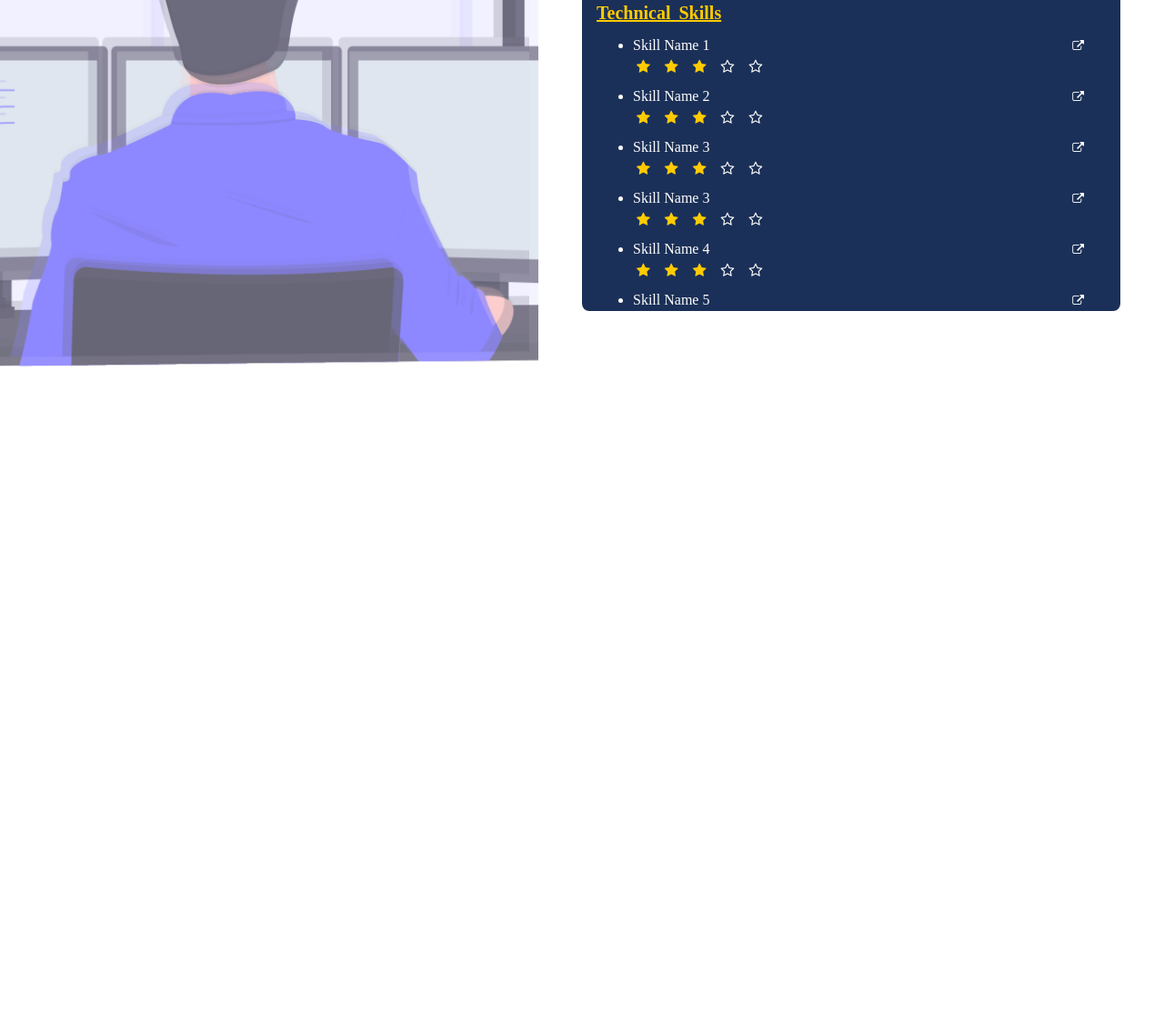
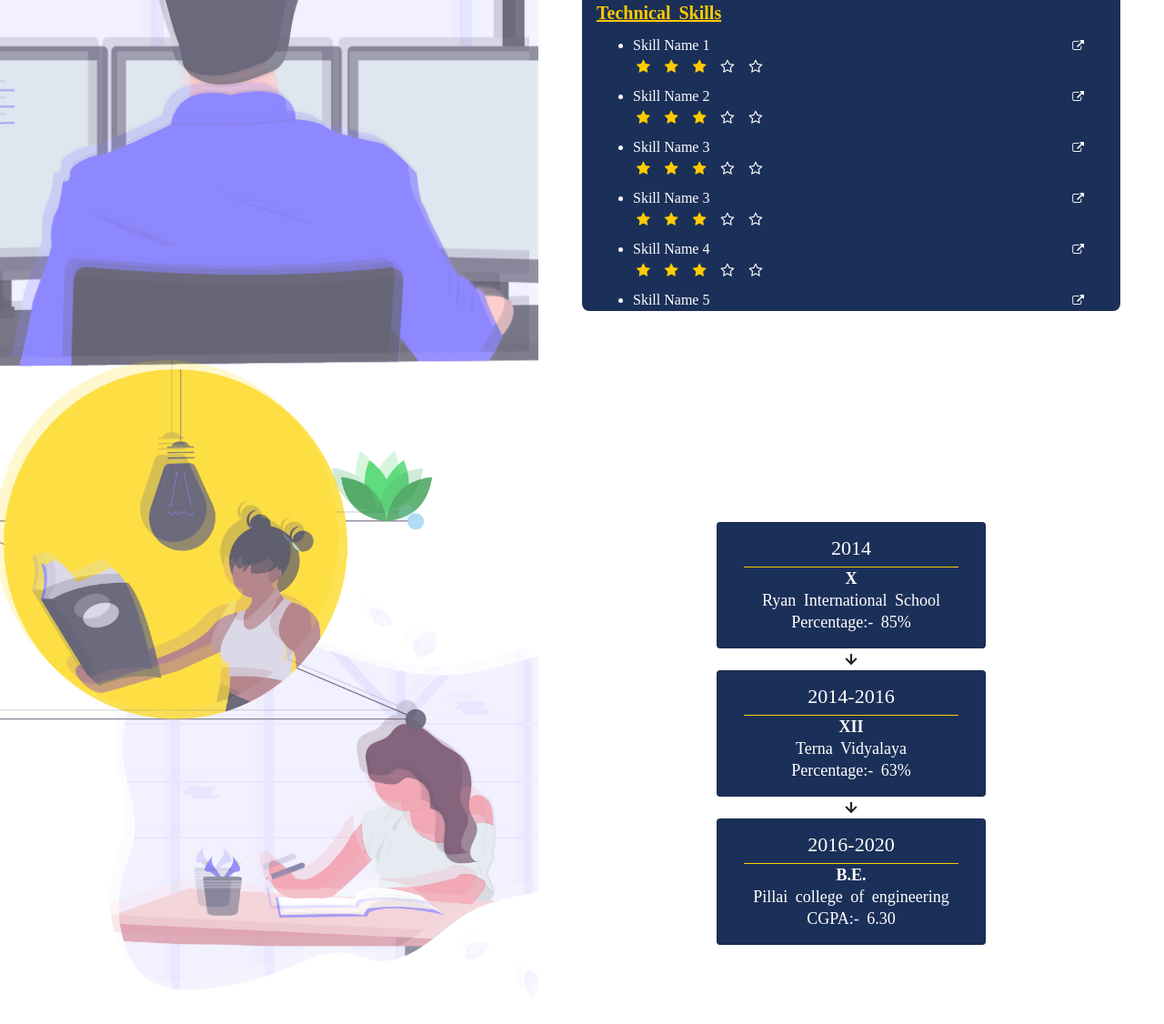
Before and after one commit to ron9817/ASK-portal-e-portfolio-design, a website: page index.html in a window 1280 px wide. Shown: the part 3594-4720 px from the top of the page at 91% size. Before the commit the page ends 4000 px from the top, so only its background shows below. Drawn offline with nearby package versions, Linux system fonts and the light colour scheme.

Commit message:
added academics tab

```diff
--- a/index.css
+++ b/index.css
@@ -321,3 +321,48 @@ body{
     word-spacing: 0.25rem;
     line-height: 1.5rem;
 }
+.fa.fa-arrow-down{
+    -webkit-text-stroke: 1.1px #ffffff;
+}
+#academics .background-image{
+    background-image: url(./static/academics.png);
+}
+#academics .background-image-2{
+    background-image: url(./static/academics.png);
+}
+.tab_content #academics .content .card .year{
+    font-size: 22px;
+    word-spacing: 0.25rem;
+    line-height: 1.5rem;
+    border-bottom: 1px solid #ffcb00;
+    width: 90%;
+    margin: auto;
+    padding-bottom: 0.5rem;
+    color: #ffffff;
+}
+.tab_content #academics .content .card .class{
+    font-size: 18px;
+    word-spacing: 0.25rem;
+    line-height: 1.5rem;
+    color: #ffffff;
+    font-weight: 700;
+}
+.tab_content #academics .content .card .school{
+    font-size: 18px;
+    word-spacing: 0.25rem;
+    line-height: 1.5rem;
+    color: #ffffff;
+}
+.tab_content #academics .content .card .marks{
+    font-size: 18px;
+    word-spacing: 0.25rem;
+    line-height: 1.5rem;
+    color: #ffffff;
+}
+.tab_content #academics .content .card{
+    text-align: justify;
+    font-family: 'Cormorant', serif;
+    word-spacing: 0.25rem;
+    line-height: 2.0rem;
+    background-color: #1b3058;
+}
--- a/index.html
+++ b/index.html
@@ -919,7 +919,85 @@
                 </div>
             </div>
         </div>
+        <div class="row m-0 p-0 h-100 bg" id="academics">
+            <div class="col p-0 w-50">
+                <div class="w-100 background-image"></div>
+                <div class="w-100 background-image-2"></div>
+            </div>
+            <div class="col w-50 p-5 content">
+                <div class="d-flex flex-wrap align-content-center h-100">
+                    <div class="w-100">
+                        <div class="m-auto w-50">
+                            <div class="text-center card p-3 text-white">
+                                <div class="year">
+                                    2014
+                                </div>
+                                <div class="class">
+                                    X
+                                </div>
+                                <div class="school">
+                                    Ryan International School
+                                </div>
+                                <div class="marks">
+                                    <span class="title_m">
+                                        Percentage:-
+                                    </span>
+                                    <span class="value">
+                                        85%
+                                    </span>
+                                </div>
+                            </div>
+                            <div class="text-center">
+                                <i class="fa fa-arrow-down" aria-hidden="true"></i>
+                            </div>
+                            <div class="text-center card p-3 text-white">
+                                <div class="year">
+                                    2014-2016
+                                </div>
+                                <div class="class">
+                                    XII
+                                </div>
+                                <div class="school">
+                                    Terna Vidyalaya
+                                </div>
+                                <div class="marks">
+                                    <span class="title_m">
+                                        Percentage:-
+                                    </span>
+                                    <span class="value">
+                                        63%
+                                    </span>
+                                </div>
+                            </div>
+                            <div class="text-center">
+                                <i class="fa fa-arrow-down" aria-hidden="true"></i>
+                            </div>
+                            <div class="text-center card p-3 text-white">
+                                <div class="year">
+                                    2016-2020
+                                </div>
+                                <div class="class">
+                                    B.E.
+                                </div>
+                                <div class="school">
+                                    Pillai college of engineering
+                                </div>
+                                <div class="marks">
+                                    <span class="title_m">
+                                        CGPA:-
+                                    </span>
+                                    <span class="value">
+                                        6.30
+                                    </span>
+                                </div>
+                            </div>
+                        </div>
+                    </div>
+                </div>
 
+
+            </div>
+        </div>
     </div>
 </body>
 </html>
```
Also changed, not shown: static/academics.png (added).
